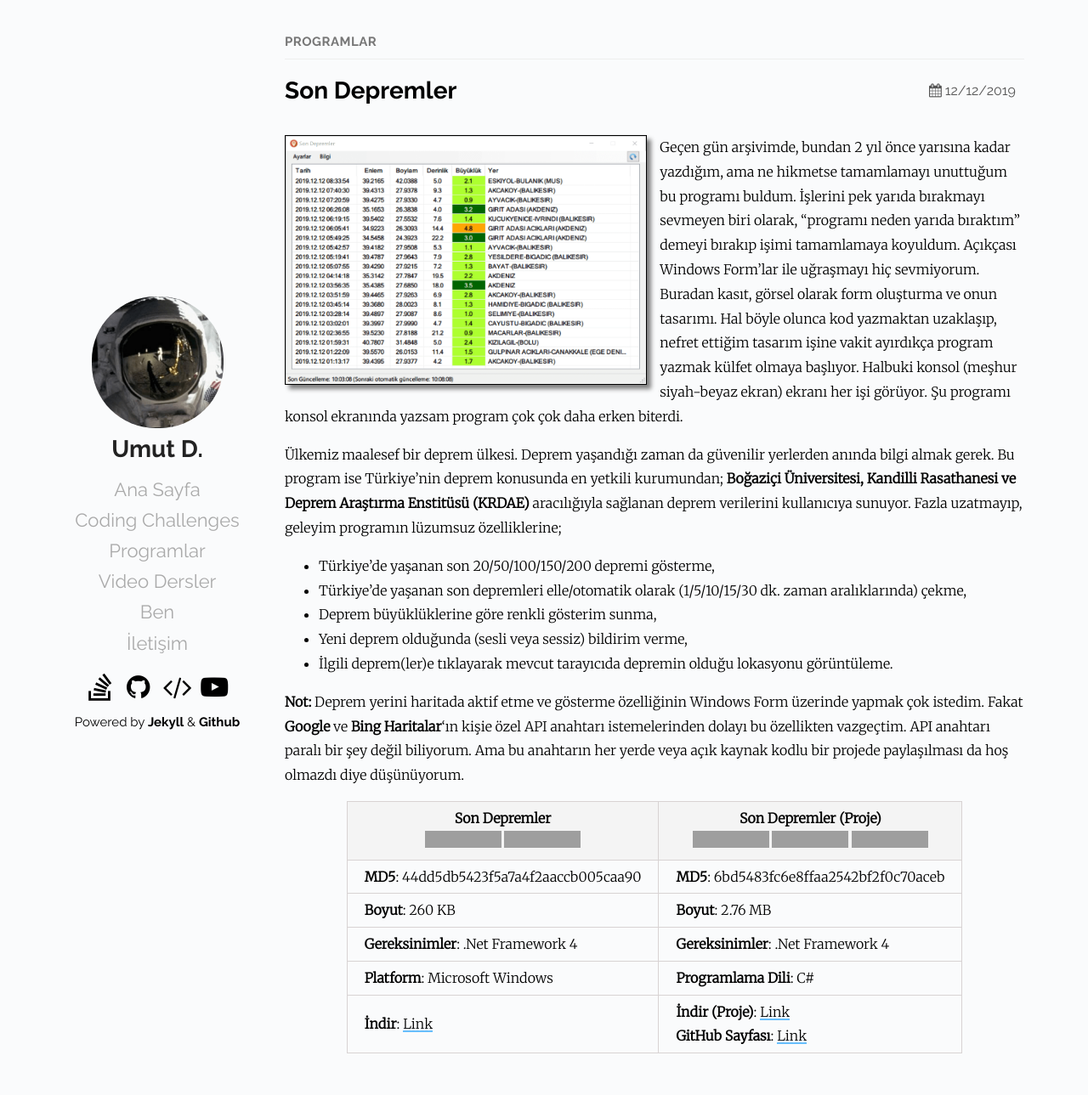
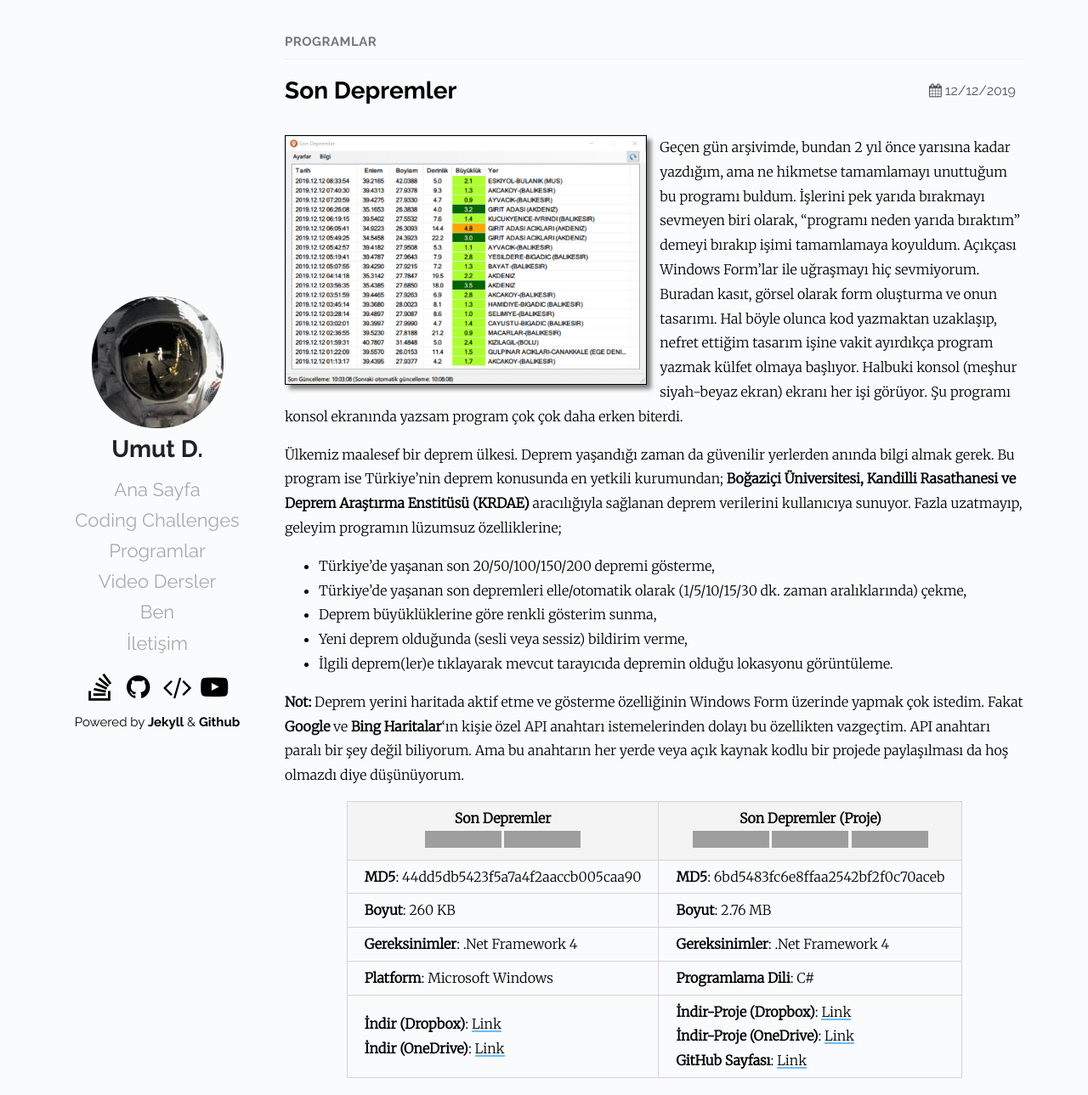
Before and after one commit to Umut-D/umutd.com, a Jekyll site: the page built from _posts/programlar/2019-12-12-son-depremler.md, in a window 1280 px wide and 1289 px high. Shown: the whole window at 85% size. Built offline with Jekyll 4.4.1, drawn with Linux system fonts in a browser that asks for light colours; grey boxes are pictures that could not be loaded.

Commit message:
Son Depremler linkleri guncellendi

```diff
--- a/_posts/programlar/2019-12-12-son-depremler.md
+++ b/_posts/programlar/2019-12-12-son-depremler.md
@@ -27,4 +27,4 @@ Geçen gün arşivimde, bundan 2 yıl önce yarısına kadar yazdığım, ama ne
 | **Boyut**:  260 KB                       | **Boyut**:  2.76 MB                         |
 | **Gereksinimler**: .Net Framework 4     | **Gereksinimler**: .Net Framework 4    |
 | **Platform**: Microsoft Windows           | **Programlama Dili**: C#                  |
-| **İndir**: [Link](https://www.dropbox.com/s/ohlch6m0icorxes/son-depremler.zip?dl=1)         | **İndir (Proje)**: [Link](https://www.dropbox.com/s/jjx7d3xfftkkooj/son-depremler-proje.zip?dl=1) <br> **GitHub Sayfası**: [Link](https://github.com/Umut-D/Son-Depremler)                    |
+| **İndir (Dropbox)**: [Link](https://www.dropbox.com/s/ohlch6m0icorxes/son-depremler.zip?dl=1) <br> **İndir (OneDrive)**: [Link](https://1drv.ms/u/s!Amxylb8Jtc0Ym1wA8N1AeUW23CAP?e=HDrtRx)       | **İndir-Proje (Dropbox)**: [Link](https://www.dropbox.com/s/jjx7d3xfftkkooj/son-depremler-proje.zip?dl=1) <br> **İndir-Proje (OneDrive)**: [Link](https://1drv.ms/u/s!Amxylb8Jtc0Ym13sECmZeltZwJLf?e=Cyyzeg) <br> **GitHub Sayfası**: [Link](https://github.com/Umut-D/Son-Depremler)                    |
```
